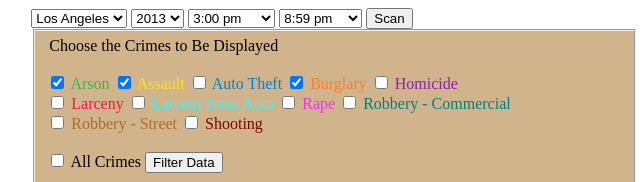
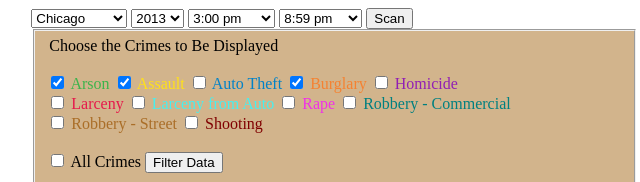
Before and after one commit to yifeijin/DS3001-Project, a plain HTML site: page index.html in a window 1280 px wide. Shown: the top 182 px of the page, 634-1274 px from the left. Drawn offline with nearby package versions, Linux system fonts and the light colour scheme.

Commit message:
Add files via upload

```diff
--- a/index.html
+++ b/index.html
@@ -152,8 +152,8 @@
 					<select name="year" id="citySelect2">
 						<option  disabled >City:</option>
 						<option value="Baltimore">Baltimore</option>
-				    <option value="Chicago" >Chicago</option>
-				    <option value="LosAngeles"selected>Los Angeles</option>
+				    <option value="Chicago" selected>Chicago</option>
+				    <option value="LosAngeles">Los Angeles</option>
 			  	</select>
 					<select name="year" id="yearSelect2">
 						<option  disabled >Year:</option>
```
